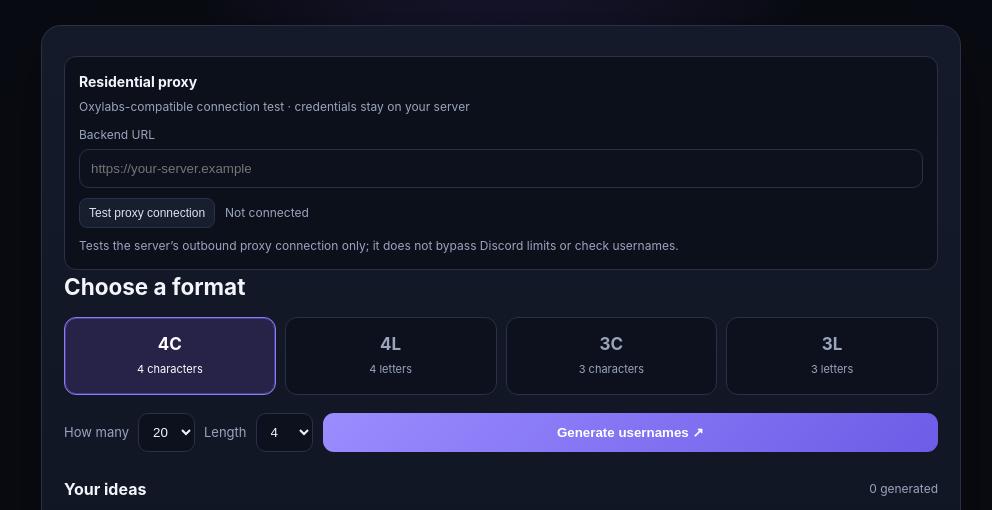
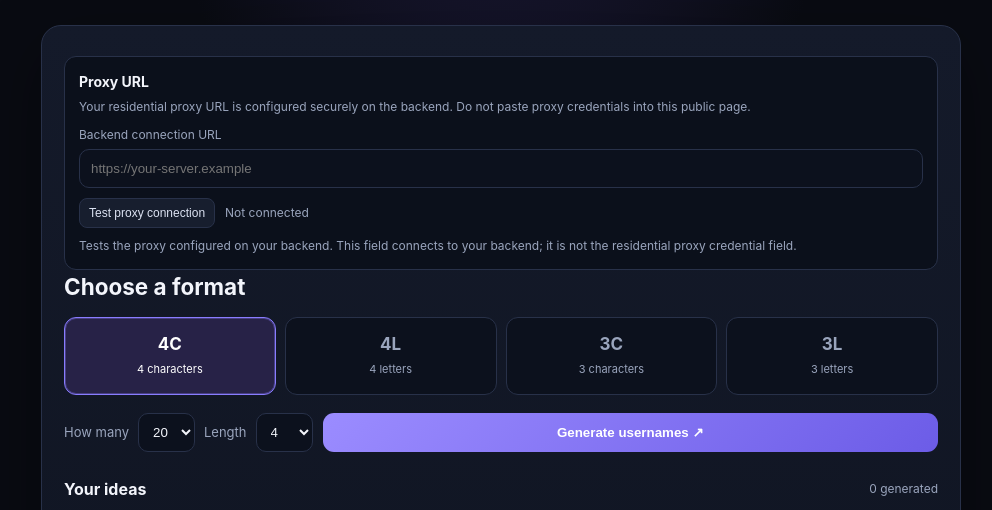
Before and after one commit to kmarkovic1491-beep/username-lab, a plain HTML site: page index.html in a window 1280 px wide. Shown: the part 283-793 px from the top of the page, without its empty margins (139-1131 px from the left). Drawn offline with Linux system fonts and the light colour scheme.

Commit message:
Clarify proxy URL and secure backend configuration

```diff
--- a/index.html
+++ b/index.html
@@ -20,7 +20,7 @@ main{width:min(920px,calc(100% - 28px));margin:0 auto;padding:42px 0 64px}.top{d
 <header class="top"><div class="logo">U</div><div><div class="brand">USERNAME LAB</div><div class="subbrand">DISCORD NAME GENERATOR</div></div></header>
 <section class="hero"><div class="eyebrow">FIND YOUR NEXT HANDLE</div><h1>Short names.<br>Fresh ideas.</h1><p>Generate username ideas from 3 to 20 characters in seconds.</p></section>
 <section class="panel">
-<div class="proxy-inline" style="flex-basis:100%;background:#0b101b;border:1px solid var(--line);border-radius:12px;padding:14px;margin-top:8px"><h3 style="font-size:14px;margin:0 0 6px">Residential proxy</h3><p class="muted" style="margin:0 0 10px">Oxylabs-compatible connection test · credentials stay on your server</p><label class="muted" style="display:block">Backend URL<input id="backendUrl" type="url" placeholder="https://your-server.example" style="display:block;width:100%;margin-top:5px;background:#0c111d;border:1px solid var(--line);color:var(--text);padding:11px;border-radius:10px"></label><div style="display:flex;gap:10px;align-items:center;flex-wrap:wrap;margin-top:10px"><button class="small" id="proxyTest" type="button">Test proxy connection</button><span class="muted" id="proxyStatus" aria-live="polite">Not connected</span></div><p class="muted" style="margin:9px 0 0">Tests the server’s outbound proxy connection only; it does not bypass Discord limits or check usernames.</p></div>
+<div class="proxy-inline" style="flex-basis:100%;background:#0b101b;border:1px solid var(--line);border-radius:12px;padding:14px;margin-top:8px"><h3 style="font-size:14px;margin:0 0 6px">Proxy URL</h3><p class="muted" style="margin:0 0 10px">Your residential proxy URL is configured securely on the backend. Do not paste proxy credentials into this public page.</p><label class="muted" style="display:block">Backend connection URL<input id="backendUrl" type="url" placeholder="https://your-server.example" style="display:block;width:100%;margin-top:5px;background:#0c111d;border:1px solid var(--line);color:var(--text);padding:11px;border-radius:10px"></label><div style="display:flex;gap:10px;align-items:center;flex-wrap:wrap;margin-top:10px"><button class="small" id="proxyTest" type="button">Test proxy connection</button><span class="muted" id="proxyStatus" aria-live="polite">Not connected</span></div><p class="muted" style="margin:9px 0 0">Tests the proxy configured on your backend. This field connects to your backend; it is not the residential proxy credential field.</p></div>
 <h2 class="section-title">Choose a format</h2>
 <div class="modes" role="group" aria-label="Username format">
 <button class="mode active" data-mode="4c"><strong>4C</strong><span>4 characters</span></button>
```
